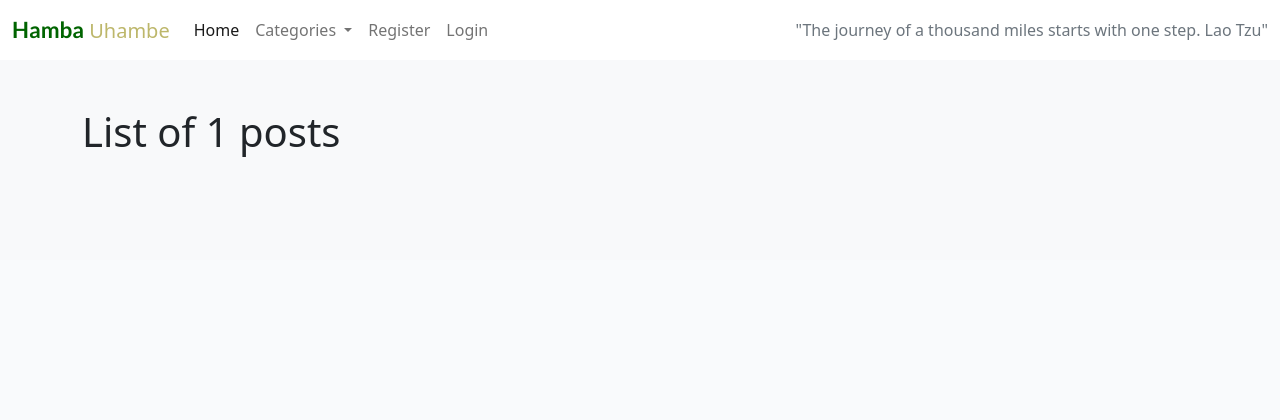
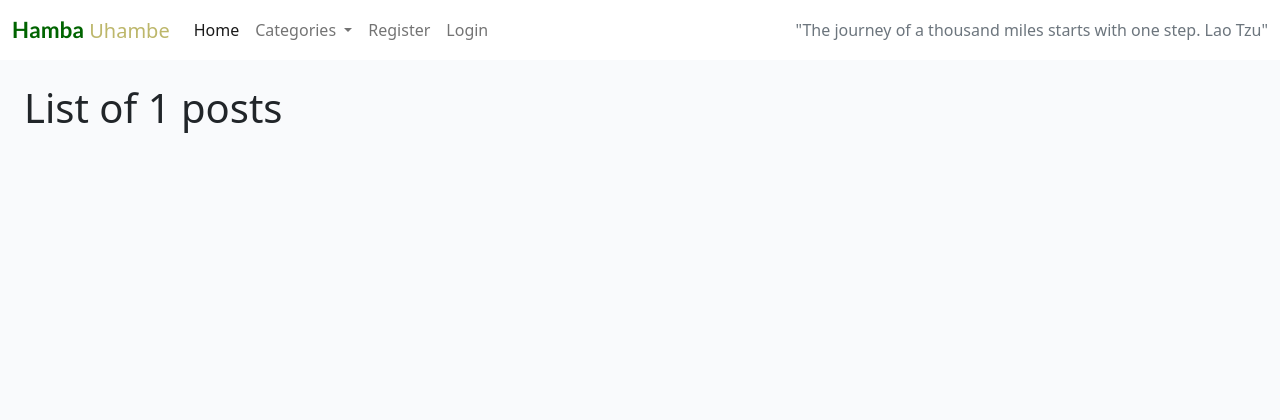
Before and after one commit to deanwraith/travelblog, a Django app: page /category/1/ in a window 1280 px wide. Shown: the top 420 px of the page. Run offline with Django 3.2, Linux system fonts and the light colour scheme; data that the repository does not hold is empty; some libraries are stand-ins or nearby versions.

Commit message:
Edited styling

```diff
--- a/templates/category.html
+++ b/templates/category.html
@@ -1,19 +1,12 @@
 {% extends "base.html" %}
 
-{% block title %}
-Catlist
-{% endblock %}
-
 {% block content %}
-
-   <div class="album py-5 bg-light">
-    <div class="container">
+<div class="container-fluid">
     <div class="row">
-    <div class="col-12 pb-5"><h1> List of {{catlist.cat}} posts</h1></div>
+        <div class="col-12 p-4">
+            <h1> List of {{catlist.cat}} posts</h1>
+        </div>
         {% for post in catlist.posts %}
-    <div class="container">
-      <div class="row">
-
             <!-- Blog Entries Column -->
         <div class="col-12 mt-3 left">
             <div class="row">
@@ -43,10 +36,11 @@
                 </div>
                 {% if forloop.counter|divisibleby:3 %}
             </div>
-
+            <div class="row">
                 {% endif %}
                 {% endfor %}
 
+            </div>
         </div>
     </div>
     {% if is_paginated %}
@@ -63,5 +57,6 @@
     </nav>
     {% endif %}
 </div>
-
+    </div>
+</div>
 {% endblock %}
```
Lines whose indentation alone changed are shown as unchanged.
